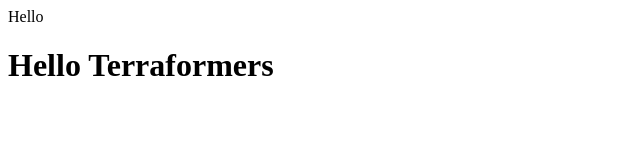
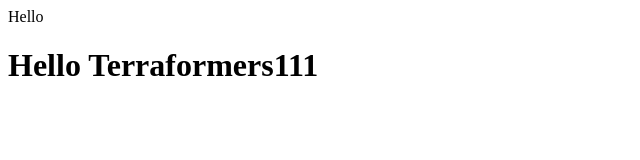
Before and after one commit to mannverma13/terraform-beginner-bootcamp-2023, a plain HTML site: page public/index.html in a window 1280 px wide. Shown: the full height of the page, 0-640 px from the left. Drawn offline with Linux system fonts and the light colour scheme.

```diff
--- a/public/index.html
+++ b/public/index.html
@@ -6,6 +6,6 @@
     <title>Hello Terraformers</title>
 </head>
 <body>
-    <h1>Hello Terraformers</h1>
+    <h1>Hello Terraformers111</h1>
 </body>
 </html>
```
Also changed, not shown: 6 other files.
